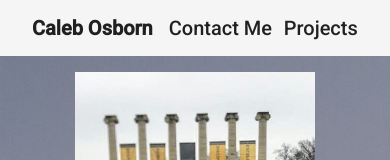
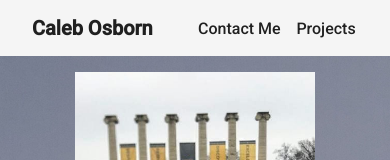
Before and after one commit to Cosbo9/Portfolio, an Angular app: page / in a window 390 px wide. Shown: the top 160 px of the page. Built offline with nearby package versions, Linux system fonts and the light colour scheme.

Commit message:
fixed toolbar responsiveness

```diff
--- a/src/app/header/header.component.scss
+++ b/src/app/header/header.component.scss
@@ -38,17 +38,19 @@ mat-toolbar {
     }
 }
 
-@media(max-width: 410px) {
+@media(max-width: 450px) {
     mat-toolbar {
         display: flex;
-        width: fit-content;
         h3 {
             cursor: pointer;
             font-size: 1.25rem;
             font-weight: 600;
         }
         button {
-            width: 7rem;
+            width: 6rem;
+            h6 {
+                font-size: medium;
+            }
         }
     }
 }
```
